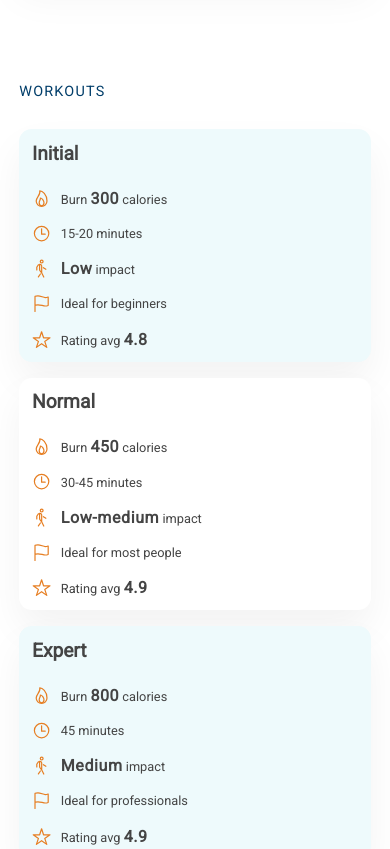
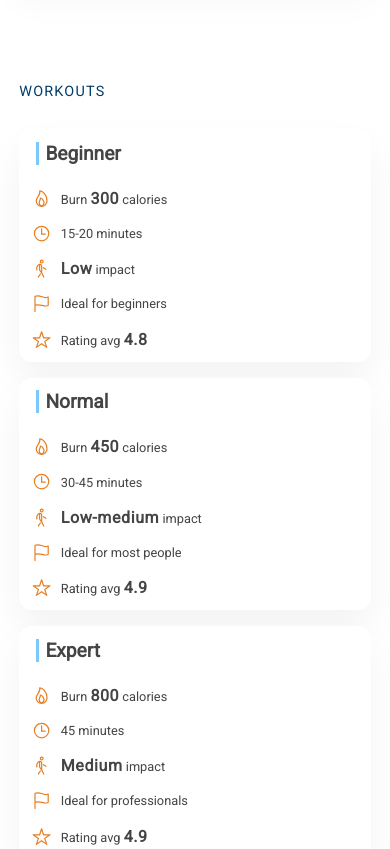
Before and after one commit to asucho3/fitnesia, a plain HTML site: page index.html in a window 390 px wide. Shown: the part 2200-3049 px from the top of the page. Drawn offline with nearby package versions, Linux system fonts and the light colour scheme.

Commit message:
changes to layout

```diff
--- a/index.html
+++ b/index.html
@@ -119,7 +119,7 @@
     <header class="subheader">Workouts</header>
     <div class="workouts-container">
       <div class="workout">
-        <div class="workout-title">Initial</div>
+        <div class="workout-title">Beginner</div>
         <div class="workout-details">
           <ul class="workout-list">
             <li>
--- a/style.css
+++ b/style.css
@@ -400,6 +400,10 @@ strong {
 .workout-title {
   font-weight: 700;
   font-size: 2.4rem;
+  border-left: 0.2rem solid #7bc8ff;
+
+  margin-left: 0.5rem;
+  padding-left: 0.8rem;
 }
 
 .workout-list {
@@ -435,7 +439,7 @@ strong {
   gap: 3.6rem;
 }
 
-.workout:nth-child(even) {
+.workout {
   background-color: #fff;
 }
 
@@ -1015,6 +1019,9 @@ strong {
     box-shadow: 0 2.4rem 4.8rem rgba(0, 0, 0, 0.05);
     width: 100%;
   }
+  .workout-title {
+    border-left: 0.4rem solid #7bc8ff;
+  }
   .testimonial-container {
   }
   .testimonial {
```
